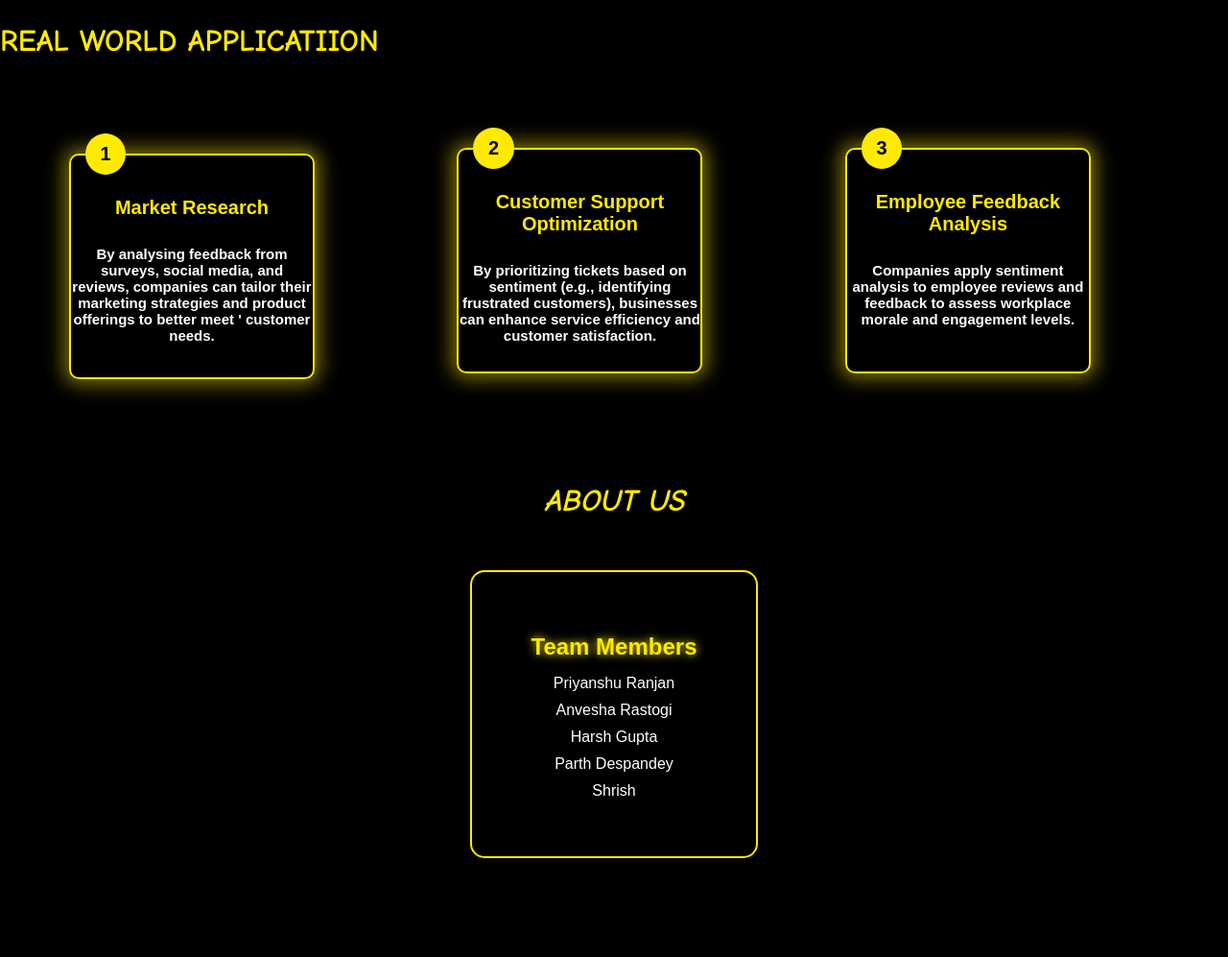
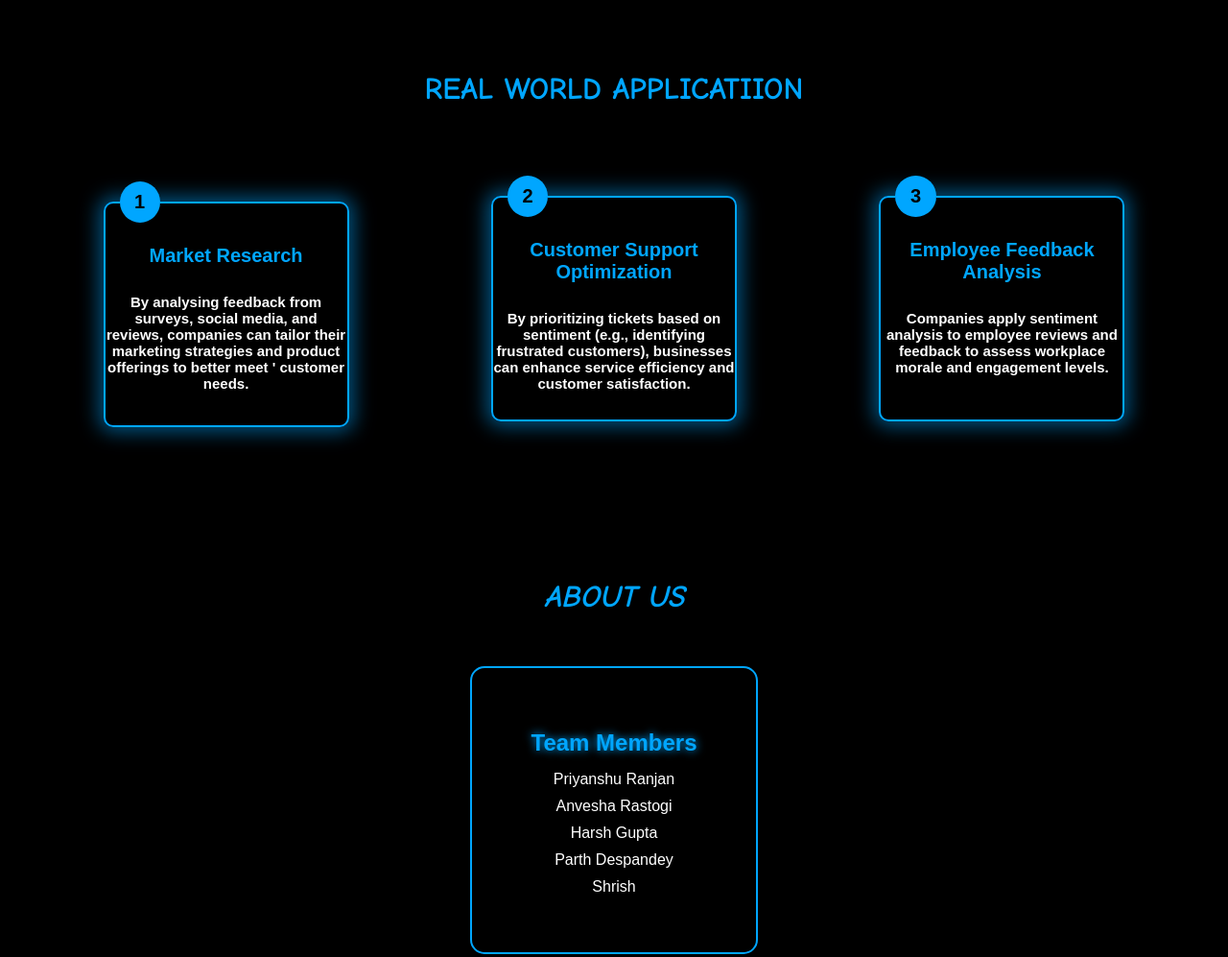
Before and after one commit to Shrishkd/Sentiment_Analysis, a plain HTML site: page Home.html in a window 1280 px wide. Shown: the part 980-1977 px from the top of the page at 96% size. Drawn offline with Linux system fonts and the light colour scheme.

Commit message:
Update Home.css

```diff
--- a/Home.css
+++ b/Home.css
@@ -41,7 +41,7 @@ img{
  .btn {
     text-decoration: none;
     padding: 8px 16px;
-    background-color: #ffea00;
+    background-color: #00a6ff;
     color: rgb(0, 0, 0);
     font-weight: bold;
     border-radius: 5px;
@@ -50,7 +50,7 @@ img{
     transition: background-color 0.3s;
 }
  .btn:hover {
-    background-color: #ffe600bf;
+    background-color: #00a6ffaf;
 }
 
 
@@ -66,7 +66,7 @@ main {
 }
 .head {
     font-family: Comic sans ms;
-    color: #ffea00;
+    color: #00a6ff;
     font-weight: bolder;
     font-size: 50px;
 }
@@ -83,7 +83,14 @@ details{
 summary {
     cursor: pointer;
 }
-.Info-box {
+.parent {
+    width: 100%;
+    color: white;
+    display: grid;
+    justify-items: center;
+
+}
+.Info-box, .application {
     width: 100%;
     margin: 50px 0px 50px 0px;
     color: white;
@@ -104,23 +111,23 @@ summary {
 
 h1 {
     font-family: comic sans ms;
-    color: #ffea00;
+    color: #00a6ff;
 }
 fieldset{
-    border: 2px solid #ffea00;
-    color : #ffea00;
+    border: 2px solid rgb(0, 166, 255);
+    color : #00a6ff;
     font-family: arial;
     font-size: 20px;
     font-weight: bolder;
     height: 100%;
     width: 100%;
-    box-shadow: 0 0 20px 5px rgba(255, 234, 0, 0.5);
+    box-shadow: 0 0 20px 5px rgba(0, 166, 255, 0.5);
     border-radius: 10px;
 
 }
 
 legend{
-    background-color: #ffea00;
+    background-color: #00a6ff;
     color: black;
     font-size: 20px;
     font-weight: bold;
@@ -143,7 +150,7 @@ p.detail {
 }
 .about h1{
     font-family: comic sans ms;
-    color: #ffea00;
+    color: #00a6ff;
     font-style: italic;
 }
 .card-container {
@@ -153,6 +160,7 @@ p.detail {
   .flip-card {
     width: 300px;
     height: 300px;
+    cursor: pointer;
 
 
   }
@@ -186,19 +194,19 @@ p.detail {
 
   .flip-card-front {
     background-color: #000000;
-    border: 2px solid #ffea00;
+    border: 2px solid #00a6ff;
   }
 
   .flip-card-back {
     background-color: #000000;
-    border: 2px solid #ffea00;
+    border: 2px solid #00a6ff;
     transform: rotateY(180deg);
   }
 
   h2 {
-    color: #ffea00;
+    color: #00a6ff;
     margin: 10px 0;
-    text-shadow: 0 0 10px #ffea00;
+    text-shadow: 0 0 10px #00a6ff;
   }
 
   p {
```
